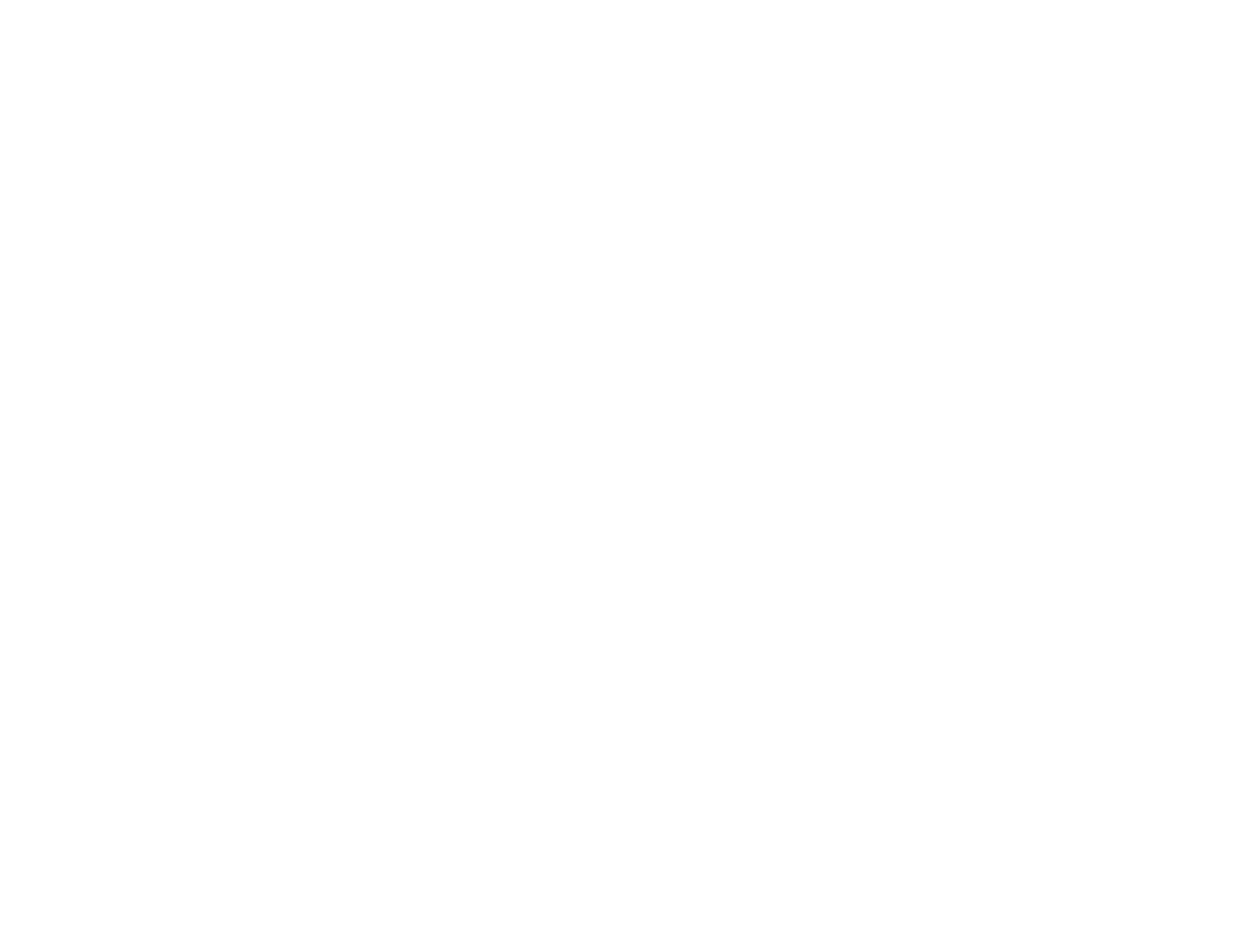
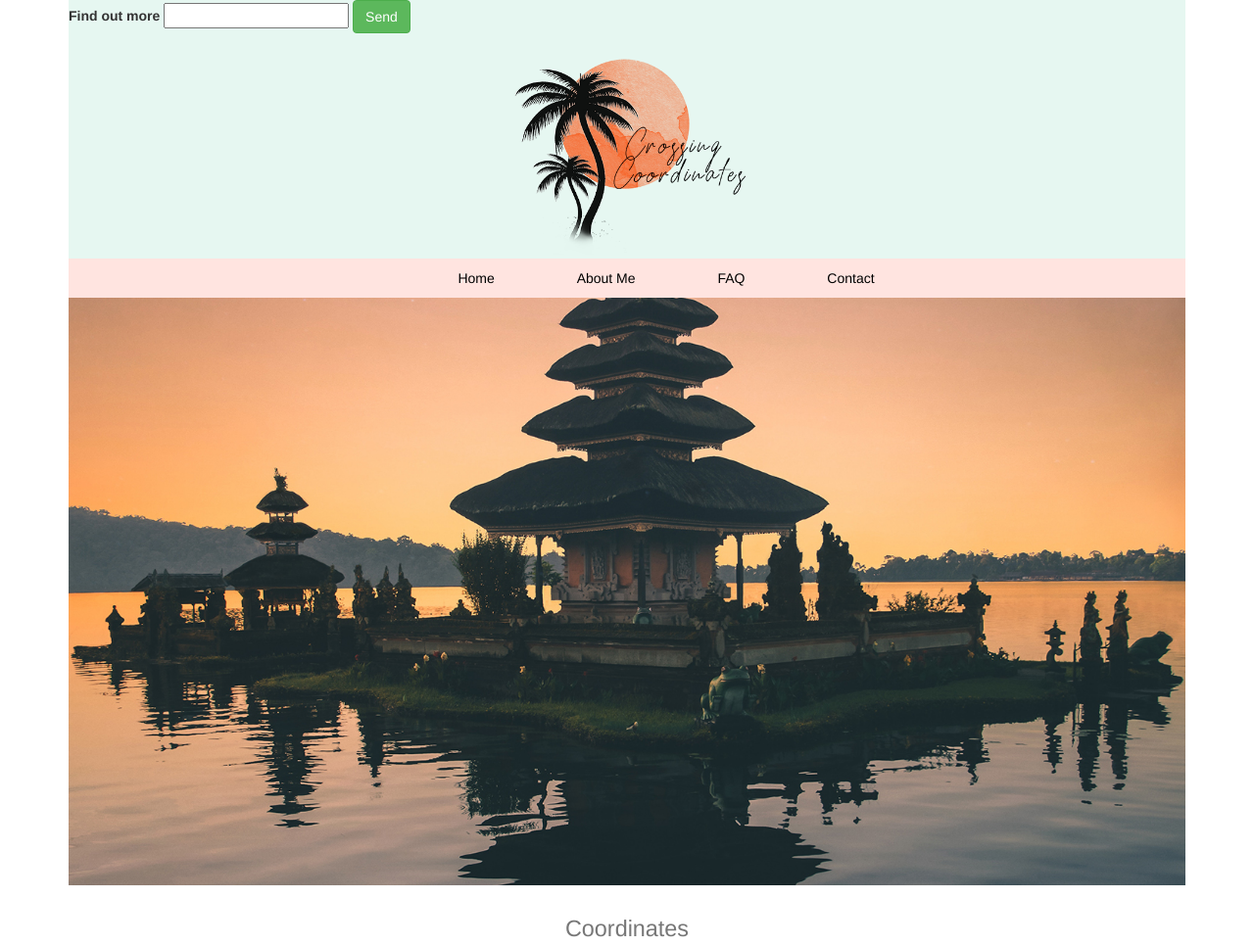
Before and after one commit to elizabethluong/Travel-web, a plain HTML site: page about.html in a window 1280 px wide. Shown: the whole page at 98% size. Before the commit the page ends 800 px from the top, so only its background shows below. Drawn offline with Linux system fonts and the light colour scheme.

Commit message:
second-commit
changed nav links + about page

```diff
--- a/about.html
+++ b/about.html
@@ -0,0 +1,55 @@
+<!DOCTYPE html>
+<html>
+<head>
+  <title>Crossing Coordinates - About Me</title>
+  <link href='css/bootstrap.min.css' rel='stylesheet'>
+  <link href='styles.css' rel='stylesheet'>
+  <meta name="viewport" content="width=device-width, inital-scale=1.0">
+</head>
+
+<body>
+  <div class="container">
+  <div class='banner'>
+<div class="row">
+
+  <form role='form'>
+    <label for="email">Find out more</label>
+    <input type="text" name="email" >
+    <button class="btn btn-success" type="submit">Send</button>
+  </form>
+
+  <div class="header">
+
+    <img class="img-responsive" src='images/palmlogo2.png'>
+
+    <ul>
+      <li><a href="#">Home</a></li>
+      <li><a href="#">About Me</a></li>
+      <li><a href="#">FAQ</a></li>
+      <li><a href="#">Contact</a></li>
+    </ul>
+  </div>
+</div>
+
+<div class="header2">
+<img src='images/bali.jpg' id="travel-pic">
+</div>
+  </div>
+
+
+
+
+  <div id="coordinates" class="text-center">
+    <h1><small>Coordinates</small><br /></h1>
+
+
+</div>
+
+
+
+  </div>
+</div>
+
+
+</body>
+</html>
```
Also changed, not shown: index.html (+1 -1 lines).
